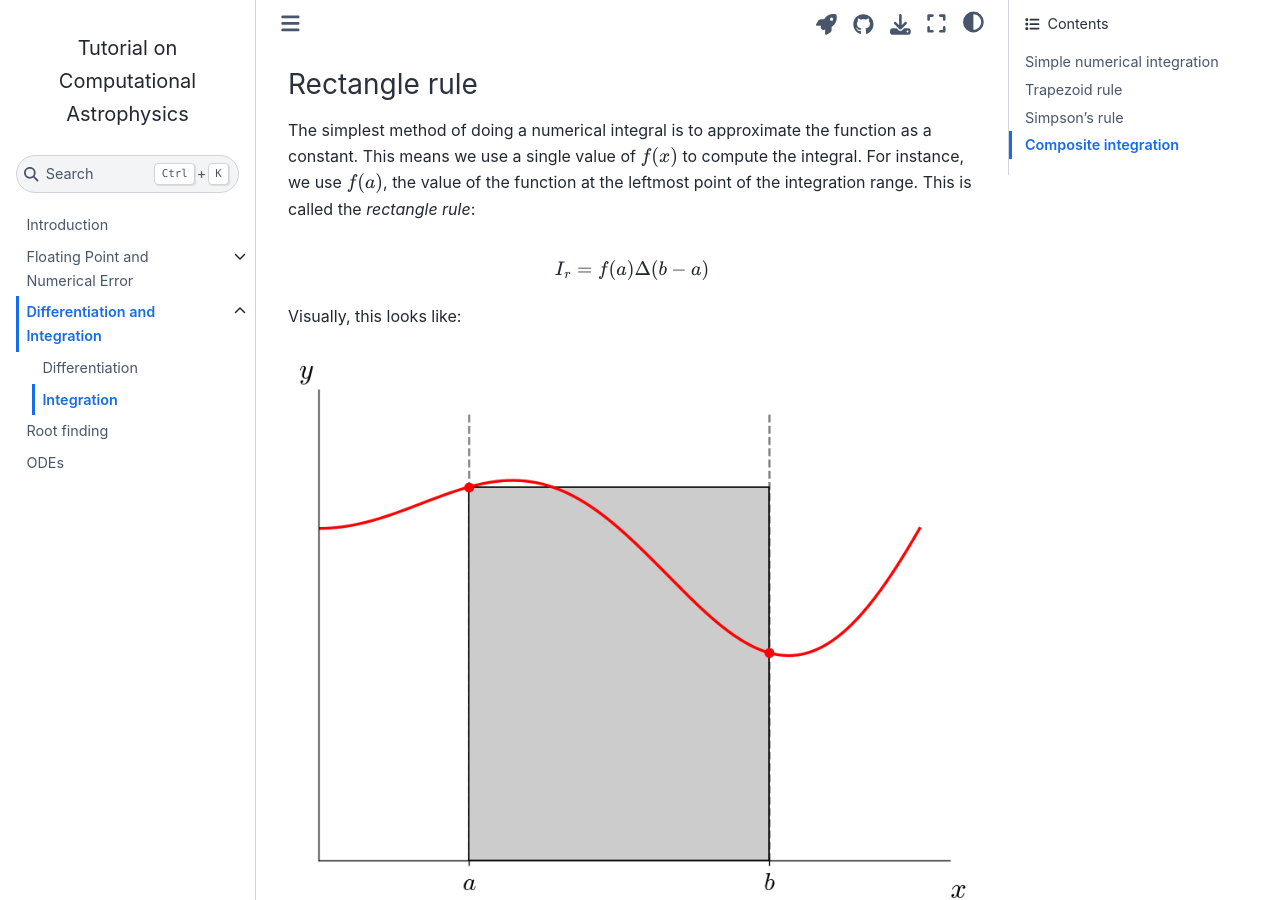
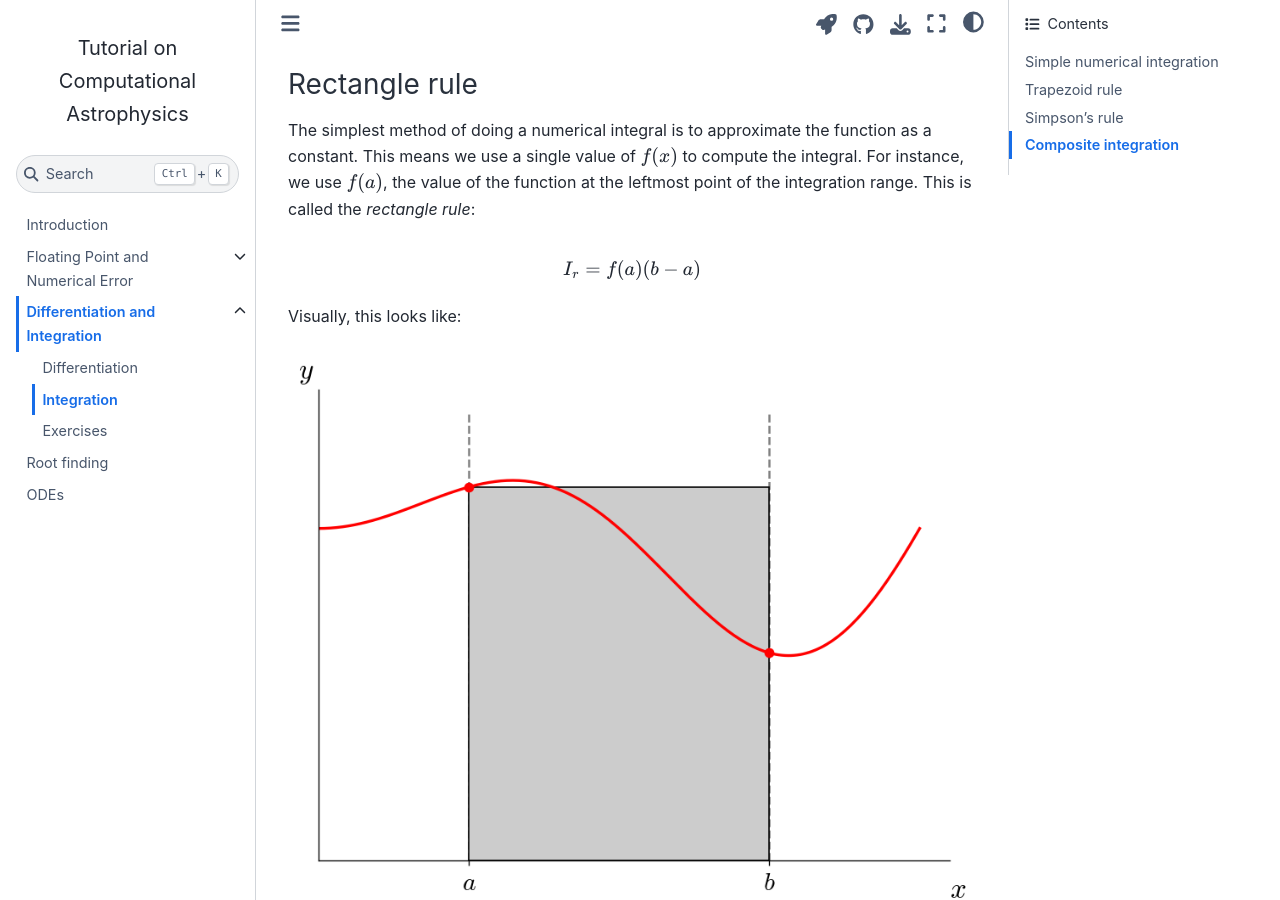
Before and after one commit to zingale/comp_astro_tutorial, a Jupyter Book: the page built from content/02-integration.ipynb, in a window 1280 px wide and 900 px high, scrolled down 1243 px. Built offline with Jupyter Book 1.0.4 settings and Sphinx 7.4.7 and the Sphinx Book theme 1.1.4, drawn with Linux system fonts in a browser that asks for light colours; some of the changed text lies outside the part shown.

Commit message:
add exercise stub

```diff
--- a/content/_toc.yml
+++ b/content/_toc.yml
@@ -9,5 +9,6 @@
   sections:
     - file: 02-differentiation
     - file: 02-integration
+    - file: 02-exercises
 - file: 03-root-finding
 - file: 04-ODEs
```
Also changed, not shown: content/02-differentiation.ipynb, content/02-exercises.ipynb (added), content/02-integration.ipynb.
